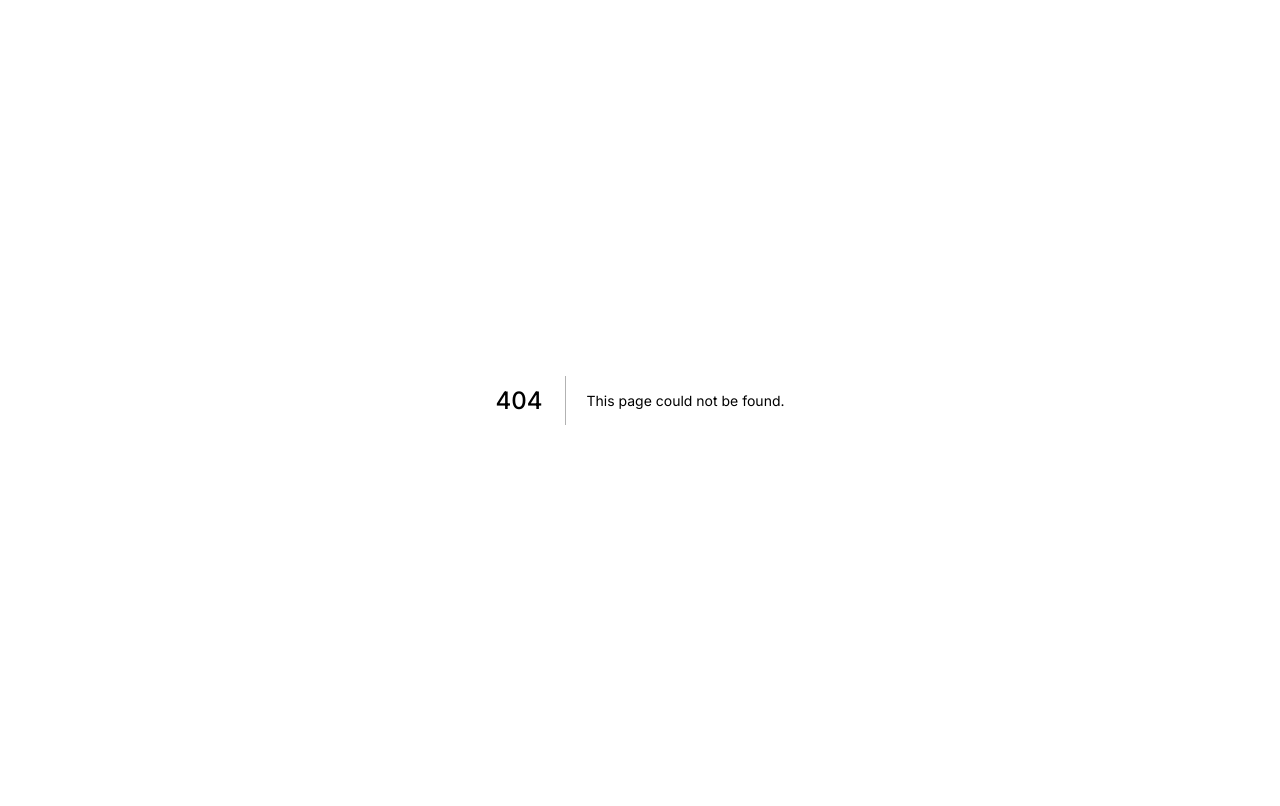
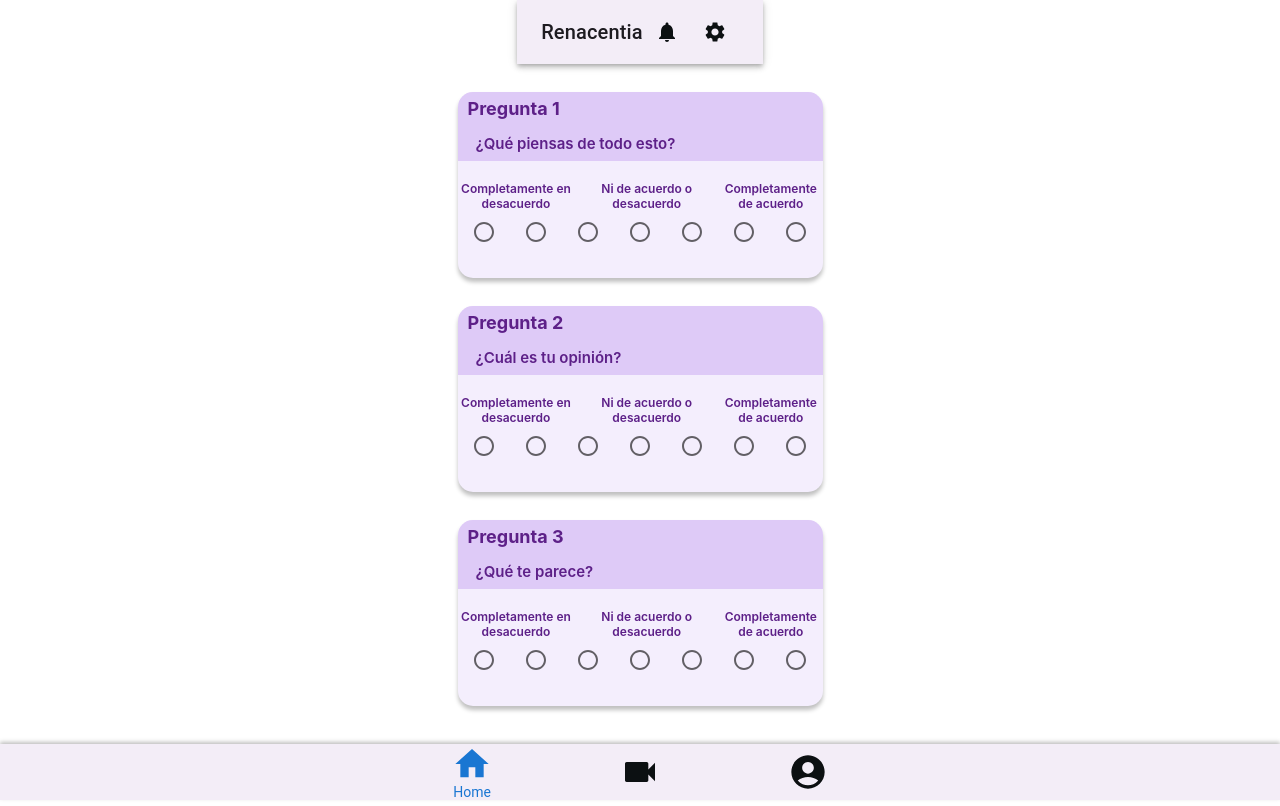
Before and after one commit to GATLA-Meditations/GATLA-Frontend, a Next.js app: page /test in a window 1280 px wide. Before the commit this address had no page. Built offline with nearby package versions, Linux system fonts and the light colour scheme.

Commit message:
GTL-118 add and update test page

```diff
--- a/src/components/NavBar/index.tsx
+++ b/src/components/NavBar/index.tsx
@@ -12,7 +12,8 @@ interface NavBarProps {
 const NavBar = ({ value }: NavBarProps) => {
     const [val, setValue] = React.useState(value);
     return (
-        <BottomNavigation style={{ backgroundColor: 'var(--bg-color)', boxShadow: '0px -2px 4px rgba(0, 0, 0, 0.25)' }}
+        <BottomNavigation style={{ backgroundColor: 'var(--bg-color)', boxShadow: '0px -2px 4px rgba(0, 0, 0, 0.25)', bottom: '0px', position: 'absolute',
+            width: '100%', left: '0px'}}
             value={val}
             onChange={(event, newValue) => {
                 setValue(newValue);
--- a/src/components/Question/styles.css
+++ b/src/components/Question/styles.css
@@ -14,7 +14,7 @@
 .head{
     display: flex;
     height: fit-content;
-    width: fit-content;
+    width: 100%;
     padding: 9px 0px 5px 0px;
     flex-direction: column;
     align-items: flex-start;
--- /dev/null
+++ b/src/components/QuestionList/index.tsx
@@ -0,0 +1,21 @@
+import React from 'react';
+import Question from "../Question";
+
+interface Props {
+    questions: string[];
+}
+
+function QuestionsList({ questions }: Props) {
+    return (
+        <div style={{
+            display: 'flex',
+            flexDirection: 'column',
+            gap: '28px'}}>
+            {questions.map((question, index) => (
+                <Question key={index} questionNumber={1 + index} questionText={question}/>
+            ))}
+        </div>
+    );
+}
+
+export default QuestionsList;
--- a/src/components/TopBar/index.tsx
+++ b/src/components/TopBar/index.tsx
@@ -12,7 +12,6 @@ interface TopBarProps {
 const TopBar = ({ amtNotifications }: TopBarProps) => {
     return (
         <Box
-            sx={{ flexGrow: 1 }}
             style={{ backgroundColor: 'var(--bg-color)' }}
         >
             <AppBar
@@ -28,7 +27,7 @@ const TopBar = ({ amtNotifications }: TopBarProps) => {
                     >
                         Renacentia
                     </Typography>
-                    <Box sx={{ flexGrow: 1 }} />
+                    <Box sx={{ }} />
                     <Box>
                         <Notifications amtNotifications={amtNotifications} />
                     </Box>
--- /dev/null
+++ b/src/pages/test/index.tsx
@@ -0,0 +1,17 @@
+import './style.css'
+import TopBar from '../../components/TopBar';
+import NavBar from '../../components/NavBar';
+import QuestionsList from "../../components/QuestionList";
+
+const TestPage = () => {
+    let questions = ["¿Qué piensas de todo esto?", "¿Cuál es tu opinión?", "¿Qué te parece?"];
+    return (
+        <div className={"TestPage"}>
+            <TopBar amtNotifications={0}></TopBar>
+            <QuestionsList   questions={questions}/>
+            <NavBar value={0}></NavBar>
+        </div>
+    )
+}
+
+export default TestPage
--- /dev/null
+++ b/src/pages/test/style.css
@@ -0,0 +1,8 @@
+.TestPage {
+    width: 100%;
+    height: 100lvh;
+    display: flex;
+    flex-direction: column;
+    align-items: center;
+    gap: 28px;
+}
```
